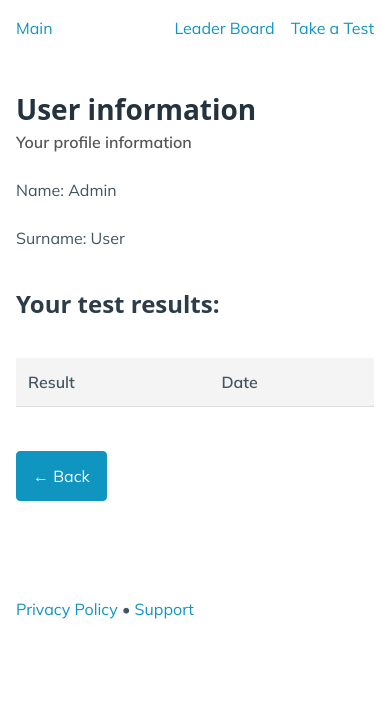
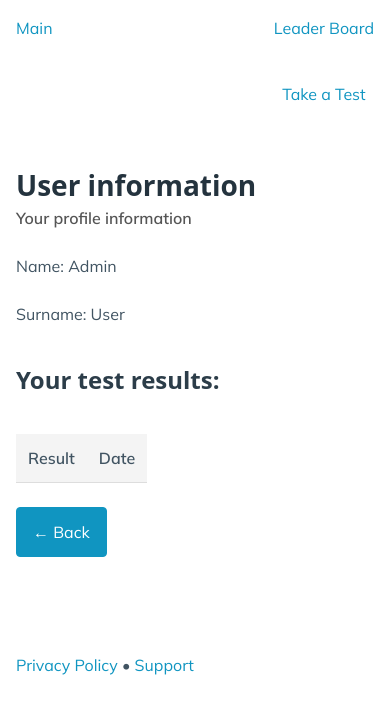
Before and after one commit to mahmudulashev/English-Quiz, a Flask app: page /profile in a window 390 px wide. Shown: the top 714 px of the page. Run offline with Flask 3, Linux system fonts and the light colour scheme; a user stored in the database is signed in; data comes from the database, SQL or seed files in the repository; lists and menus that the app fills with data are empty.

Commit message:
Add mobile optimization styles for leaderboard and profile pages

```diff
--- a/static/profile.css
+++ b/static/profile.css
@@ -42,7 +42,27 @@ table th {
     font-weight: 600;
 }
 
-a[role="button"] {
-    margin-top: 20px;
-    display: inline-block;
+
+
+@media (max-width: 768px) {
+    main {
+        padding: 10px;
+    }
+
+    table {
+        font-size: 14px;
+        overflow-x: auto;
+        display: block;
+        white-space: nowrap;
+    }
+
+    nav ul {
+        flex-direction: column;
+        text-align: center;
+    }
+
+    nav ul li {
+        margin-bottom: 10px;
+    }
+
 }
```
Also changed, not shown: static/leaderboard.css (+24 -0 lines).
